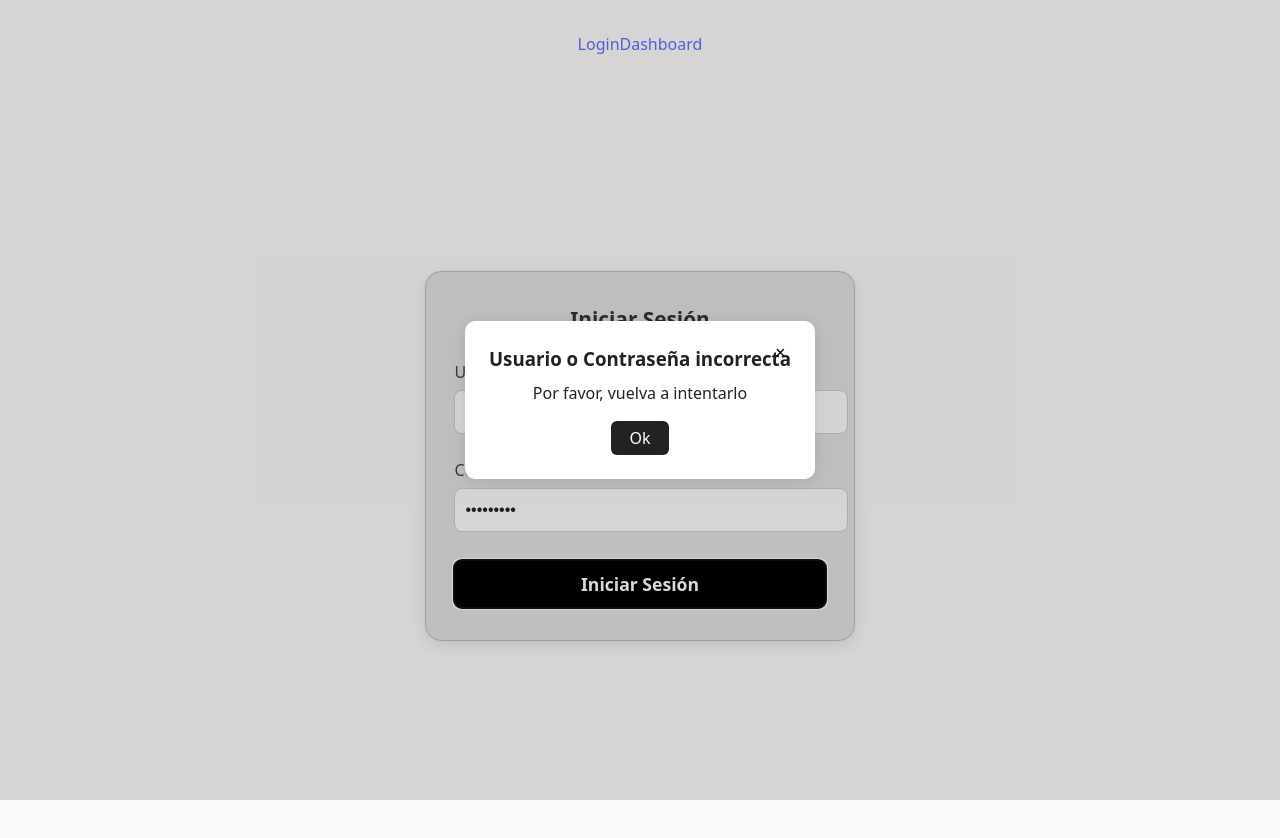
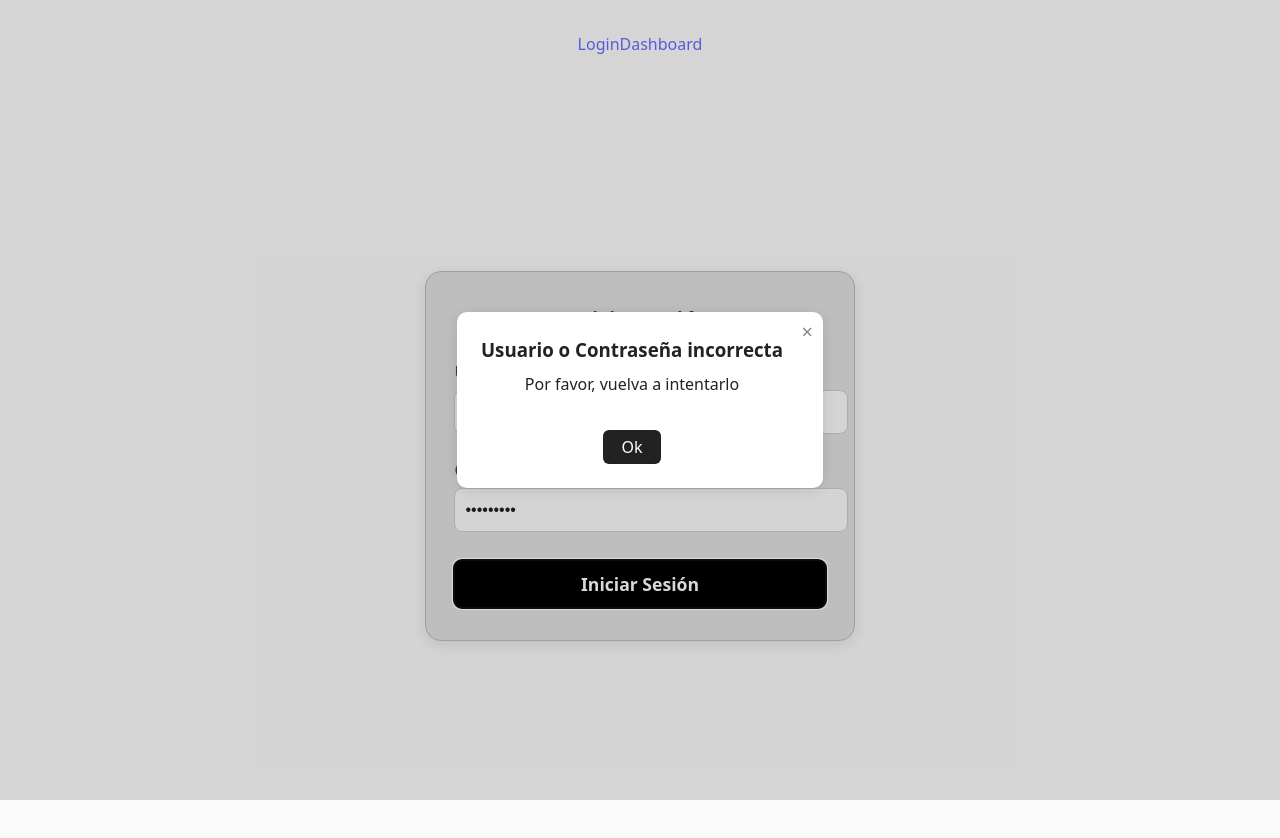
Before and after one commit to QuantumProfile1808/ProyectoDelta, a React (Vite) app in the folder frontend/: page /login in a window 1280 px wide. Both pictures are taken after typing "Sample", "Sample123" into the empty fields and a click on the button "Iniciar Sesión". Shown: the top 838 px of the page. Built offline with nearby package versions, Linux system fonts and the light colour scheme; no server answers.

Commit message:
pop up ma o meno listo

```diff
--- a/frontend/src/components/Modal.jsx
+++ b/frontend/src/components/Modal.jsx
@@ -20,17 +20,24 @@ export const Modal = ({ show, onClose, title, message }) => {
       <div style={{
         background: "#fff",
         borderRadius: 10,
-        padding: 24, minWidth: 250,
+        padding: 24,
+        paddingRight: 40,
+        minWidth: 250,
         boxShadow: "0 2px 16px rgba(0,0,0,0.12)",
         position: "relative"}}>
 
         <button onClick={onClose} style={{
             position: "absolute",
-          top: 8, right: 8,
+            top: 10,
+            right: 10,
             border: "none",
             background: "none",
-          fontSize: 18,
-          cursor: "pointer"}}>×</button>
+            fontSize: 20,
+            color: "#888",
+            cursor: "pointer",
+            padding: 0,
+            lineHeight: 1,
+        }}>×</button>
 
         <h3 style={{ margin: "0 0 8px 0" }}>{title}</h3>
         <p style={{ margin: "0 0 16px 0" }}>{message}</p>
@@ -41,7 +48,9 @@ export const Modal = ({ show, onClose, title, message }) => {
             border: "none",
             borderRadius: 6,
             padding: "6px 18px",
-          cursor: "pointer"}}>Ok</button>
+            cursor: "pointer",
+            marginTop: "18px"
+            }}>Ok</button>
       </div>
     </div>
   );
```
Lines whose indentation alone changed are shown as unchanged.
